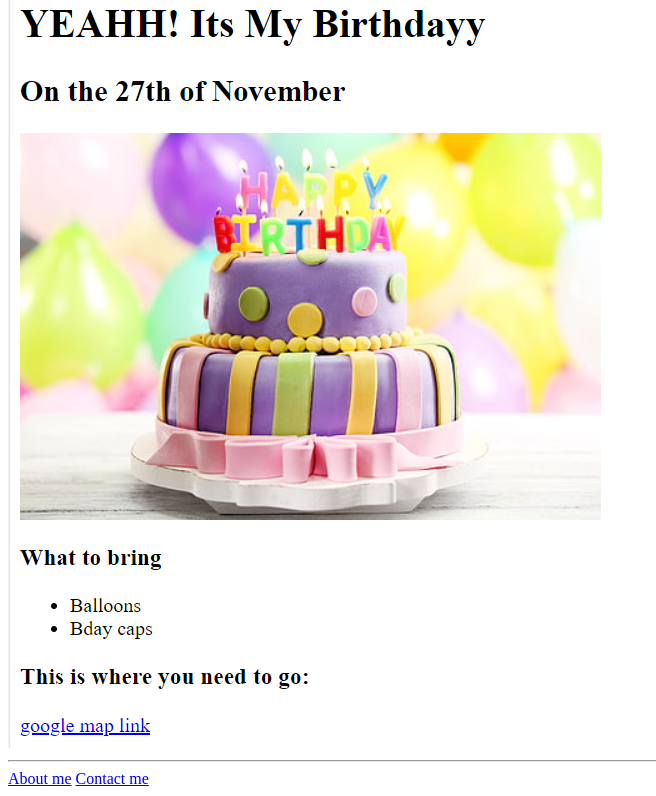
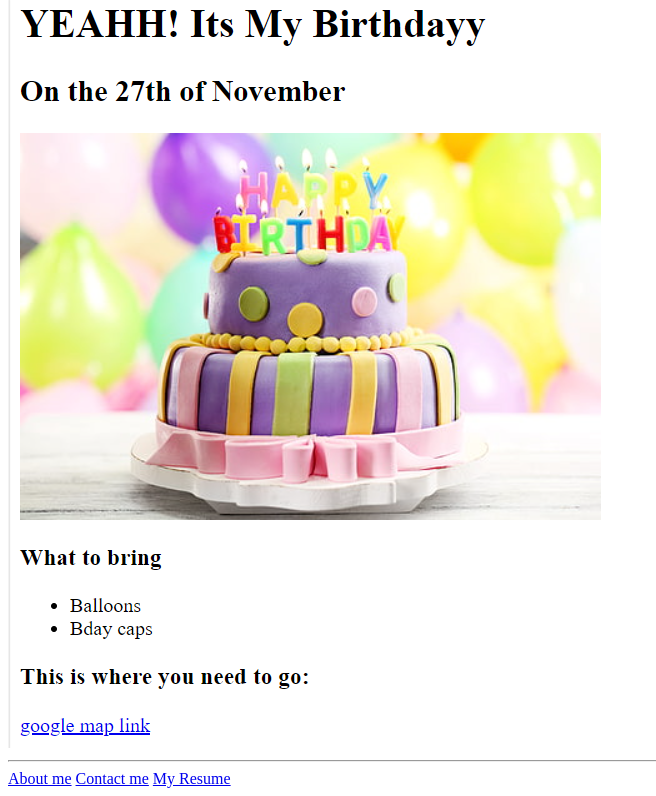
Before and after one commit to Kiran-Biradar27/HTML-RESUME, a plain HTML site: page index.html in a window 1280 px wide. Shown: the part 628-1424 px from the top of the page, without its empty margins (0-656 px from the left). Drawn offline with Linux system fonts and the light colour scheme.

Commit message:
Update index.html

```diff
--- a/index.html
+++ b/index.html
@@ -1,18 +1,4 @@
-<!-- TODO 1: Create the HTML Boilerplate -->
 
-<!-- TODO 2: Add Your previous projects' HTML into the public folder -->
-
-<!-- TODO 3: Take screenshots of your project previews and add the images to the images folder -->
-
-<!-- TODO 4: Add titles/subtitles etc. -->
-
-<!-- TODO 5: Add a link to the project pages -->
-
-<!-- TODO 6: Add images to show the project previews
-HINT for TODO 6: You can use the height attribute set to 200 to make the image smaller:
-https://developer.mozilla.org/en-US/docs/Web/HTML/Element/img#attr-height -->
-
-<!-- TODO 7: Add the Contact Me and About Me page links -->
 
 <!DOCTYPE html>
 <html lang="en">
@@ -31,10 +17,6 @@ https://developer.mozilla.org/en-US/docs/Web/HTML/Element/img#attr-height -->
     <hr />
     <a href="./public/about.html">About me</a>
     <a href="./public/contact.html">Contact me</a>
-
-
-
-
-
+    <a href="./resume.html">My Resume</a>
 </body>
 </html>
```
